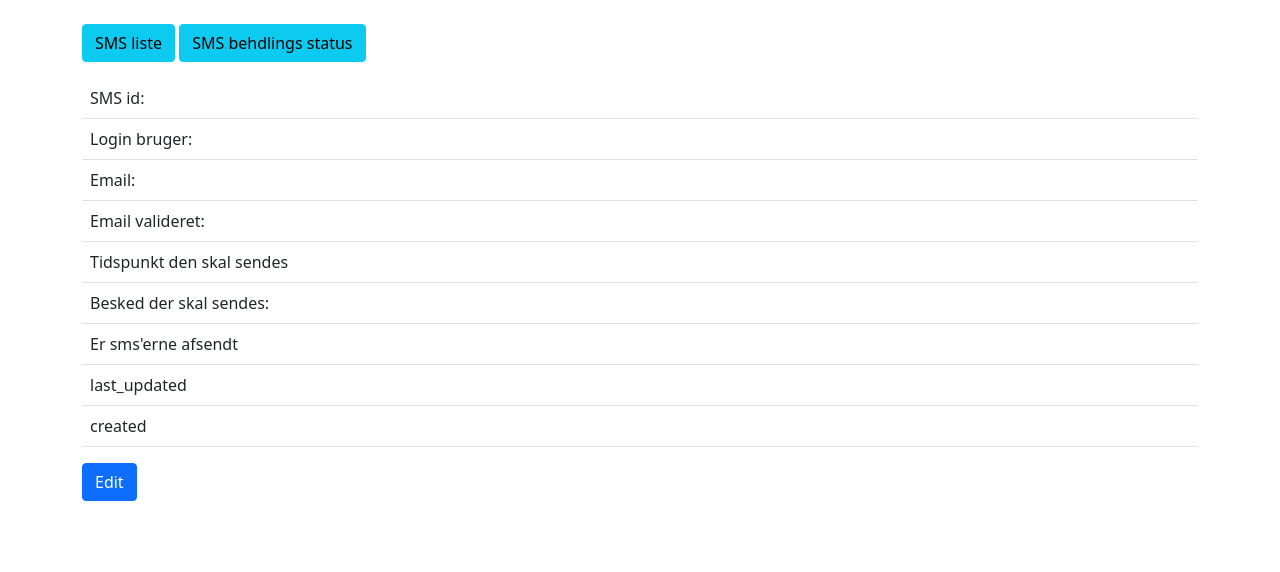
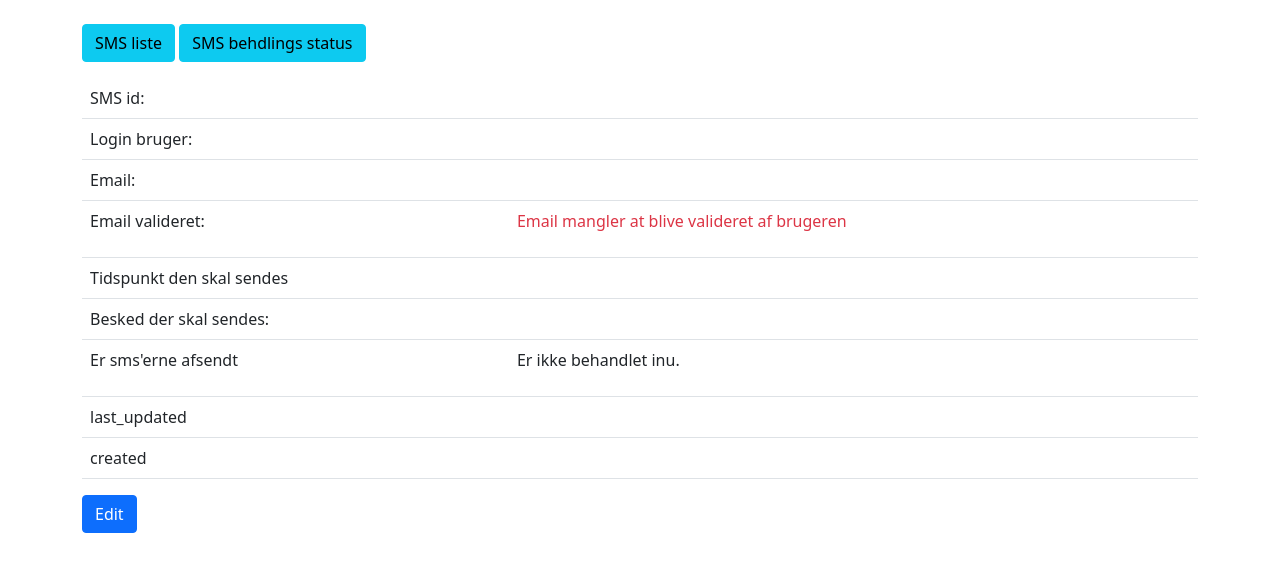
Before and after one commit to unord/sms-unord, a Django app: template sms_app/templates/sms_app/message_detail.html in a window 1280 px wide. Shown: the part 64-636 px from the top of the page. Run offline with Django 4.2, Linux system fonts and the light colour scheme; the template is opened without the code that fills it, so the values that code supplies are empty; parts of the project's set-up code (start-up, migrations or seed data) failed here and were passed over.

Commit message:
message dashboard

```diff
--- a/sms_app/templates/sms_app/message_detail.html
+++ b/sms_app/templates/sms_app/message_detail.html
@@ -15,18 +15,18 @@
     <tr><td>Email valideret: </td>
         <td>
             {% if object.email_validated %}
-                <span class="glyphicon glyphicon-ok"></span>
+                <p class="text-success">Email valideret af brugeren</p>
             {% else %}
-                <span class="glyphicon glyphicon-remove"></span>
+                <p class="text-danger">Email mangler at blive valideret af brugeren</p>
             {% endif %}
         </td></tr>
     <tr><td>Tidspunkt den skal sendes</td><td>{{ object.time_to_send|date:'d/m-Y H:i' }}</td></tr>
     <tr><td>Besked der skal sendes:</td><td>{{ object.message }}</td></tr>
     <tr><td>Er sms'erne afsendt</td><td>
             {% if object.sent %}
-                <span class="glyphicon glyphicon-ok"></span>
+                <p class="text-success">Alle sms er afsendt</p>
             {% else %}
-                <span class="glyphicon glyphicon-remove"></span>
+                <p class="text">Er ikke behandlet inu.</p>
             {% endif %}
         </td></tr>
     </td></tr>
```
